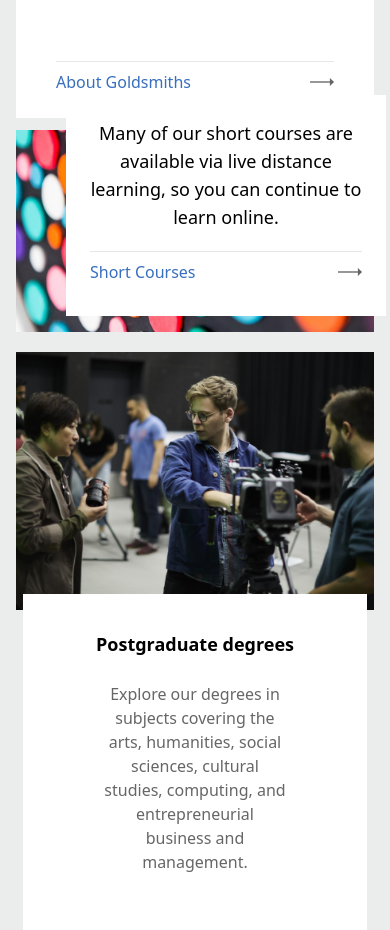
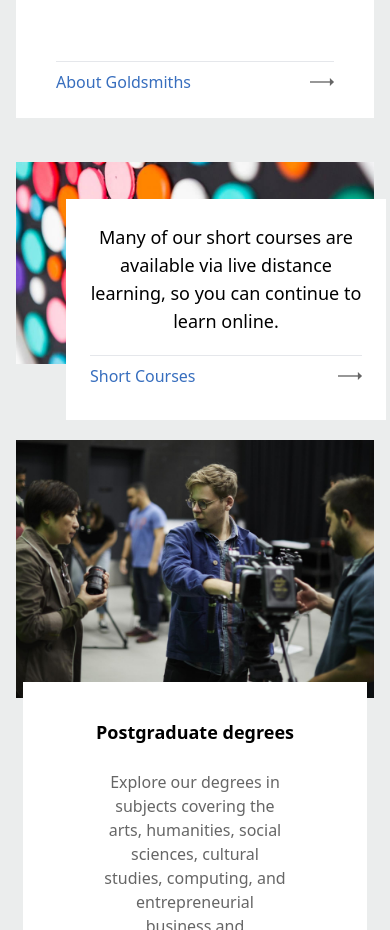
Before and after one commit to gasangw/Clone-challenge, a website built with Vite: page index.html in a window 390 px wide. Shown: the part 900-1830 px from the top of the page. Built offline with nearby package versions, Linux system fonts and the light colour scheme.

Commit message:
Improve the responsiveness

```diff
--- a/index.html
+++ b/index.html
@@ -82,10 +82,10 @@
                               </div>
                         </div>
                        </div>
-                       <div class="lg:-translate-y-14">
+                       <div class="lg:-translate-y-14 pt-8 pb-14 md:pt-0 md:pb-0">
                         <article class="relative">
-                            <img src="Images/Art-Psychotherapy-shows_-2015_11156.jpeg" alt="art" class="h-full"/>
-                            <div class="bg-white absolute -right-3 bottom-4 py-6 px-6 w-80">
+                            <img src="Images/Art-Psychotherapy-shows_-2015_11156.jpeg" alt="art" class="h-full w-full"/>
+                            <div class="bg-white absolute -right-3 -bottom-14 md:bottom-4  py-6 px-6 w-80">
                             <h3 class="font-sans text-lg font-medium mb-5 text-center">Many of our short courses are available via live distance learning, so you can continue to learn online.
                             </h3>
                               <hr />
```
